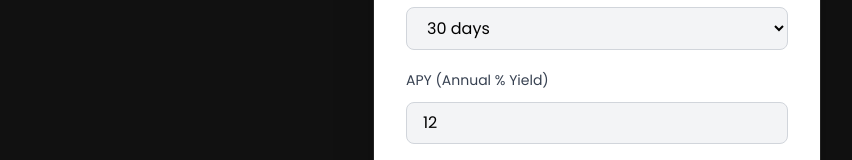
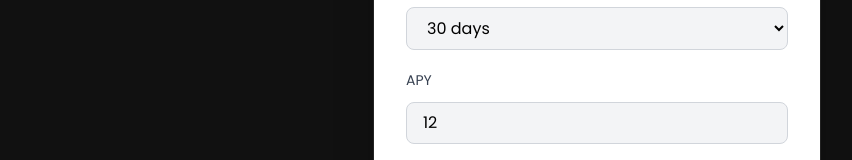
Before and after one commit to wott12826/www.sappy.lol, a Next.js app: page /seals/staking in a window 1280 px wide. Shown: the part 436-596 px from the top of the page, without its empty margins (43-895 px from the left). Built offline with nearby package versions, Linux system fonts and the light colour scheme.

Commit message:
Update staking.js

```diff
--- a/pages/seals/staking.js
+++ b/pages/seals/staking.js
@@ -166,7 +166,7 @@ const StakingWidget = () => {
                     <option value={180}>180 days</option>
                     <option value={365}>365 days</option>
                 </select>
-                <label className="text-xs lg:text-sm text-gray-700 mt-1 lg:mt-2">APY (Annual % Yield)</label>
+                <label className="text-xs lg:text-sm text-gray-700 mt-1 lg:mt-2">APY</label>
                 <input
                     type="number"
                     min="0"
```
